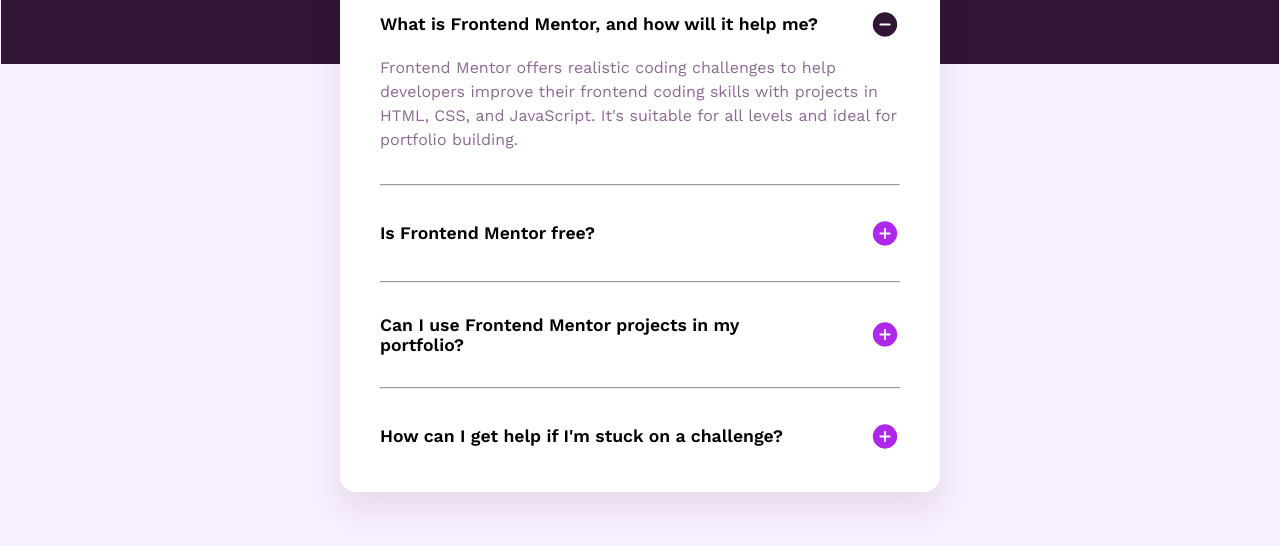
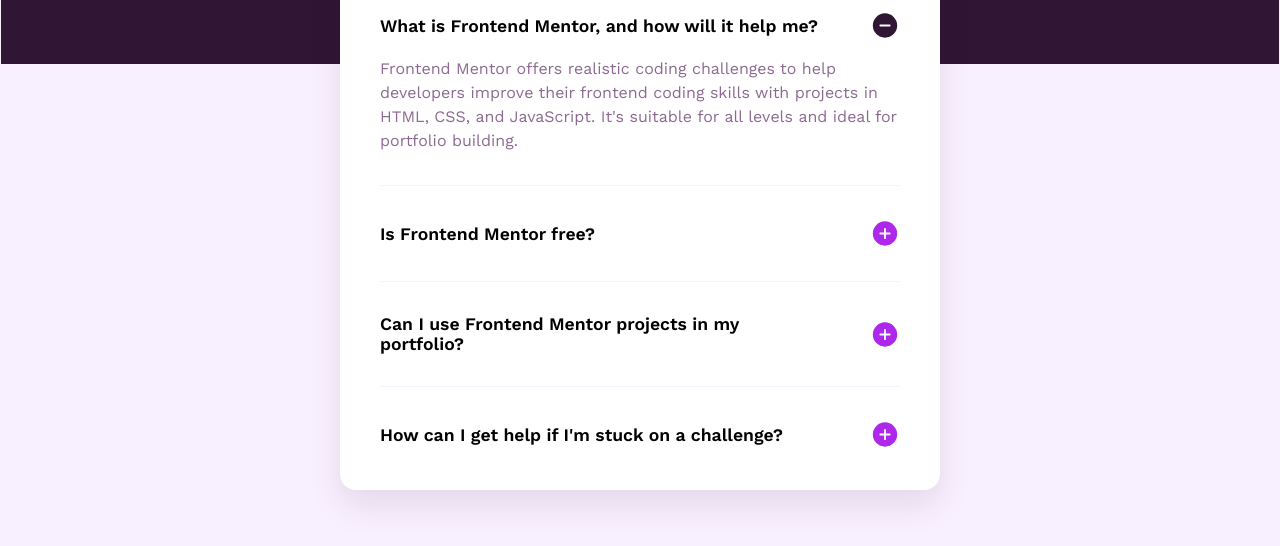
Before and after one commit to leandrho/faq-accordion-main-fmn, a plain HTML site: page index.html in a window 1280 px wide. Shown: the part 220-766 px from the top of the page. Drawn offline with Linux system fonts and the light colour scheme.

Commit message:
add styles to hr line

```diff
--- a/styles.css
+++ b/styles.css
@@ -32,6 +32,11 @@ body{
     background-color: var(--Light-pink);
 
     font-family: "Work Sans", sans-serif;
+}
+hr{
+    border: none;
+    height: 1px;
+    background-color: var(--Light-pink);
 }
 .container{
     display: flex;
```
